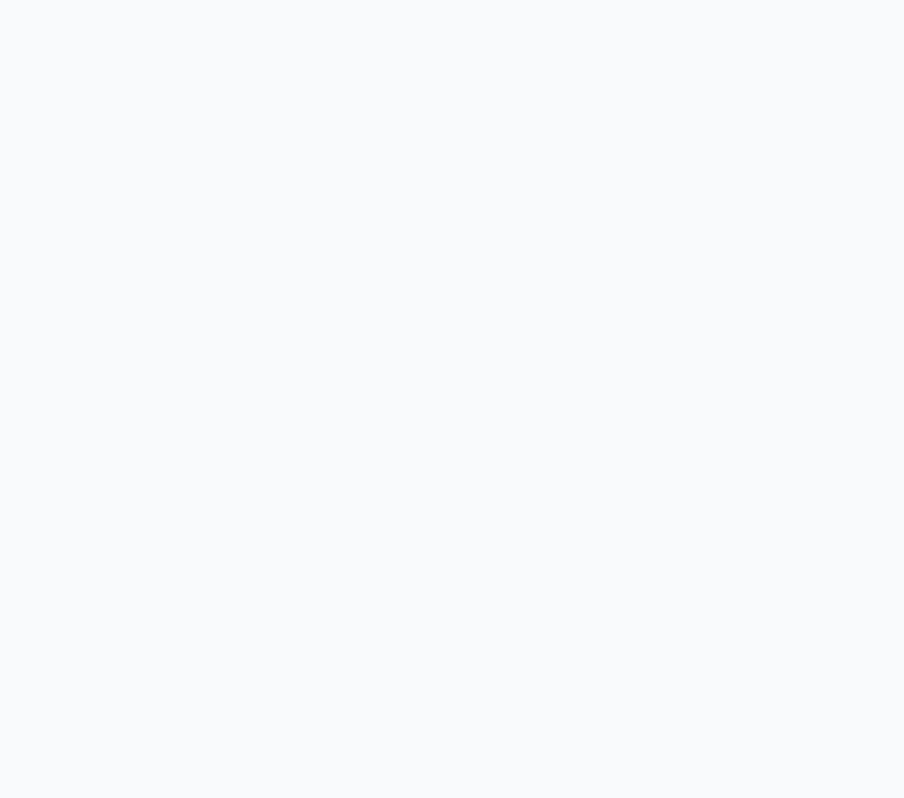
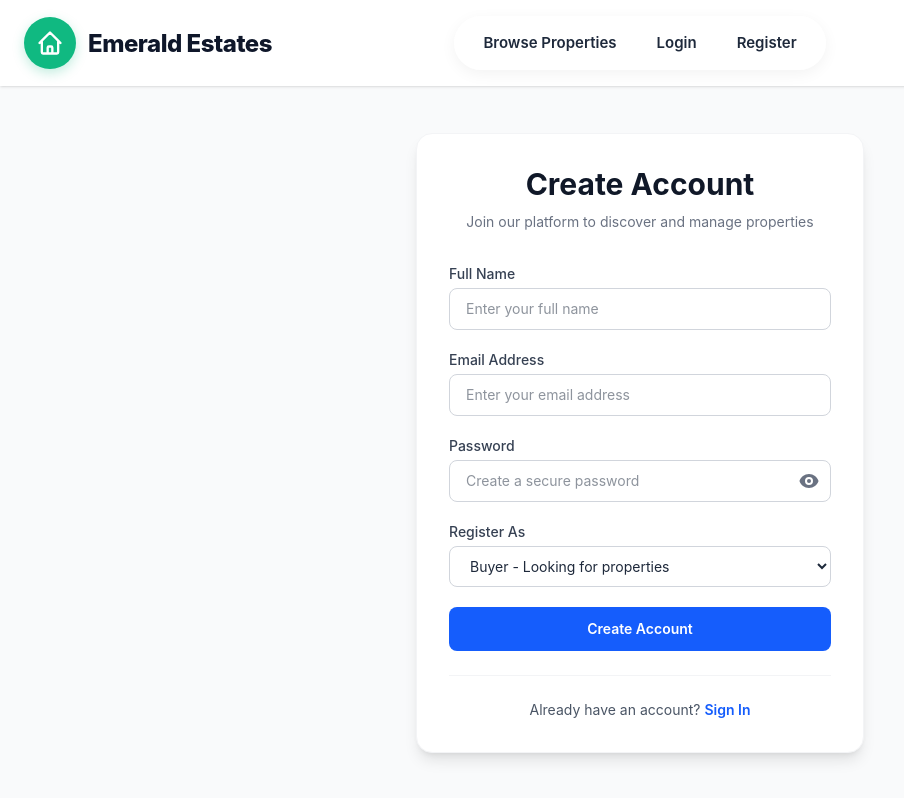
Before and after one commit to yhprasadhew/RealEstate-mern, a React (Vite) app in the folder frontend/: page /register in a window 1280 px wide. Before the commit this address had no page. Shown: the whole page, without its empty margins (0-904 px from the left). Built offline with nearby package versions, Linux system fonts and the light colour scheme.

Commit message:
Register page (frontend) implemented

```diff
--- a/frontend/src/App.jsx
+++ b/frontend/src/App.jsx
@@ -2,11 +2,14 @@ import { Routes, Route } from "react-router-dom";
 import LandingPage from "./pages/shared/landingPage";
 import Properties from "./pages/shared/Properties";
 import PropertyDetails from "./pages/shared/PropertyDetails";
+import Register from "./pages/auth/Register";
 
 const App = () => {
   return (
     <div>
       <Routes>
+
+        <Route path = "/register" element={<Register/>} />
         <Route path="/" element={<LandingPage />} />
         <Route path ="/properties" element={<Properties/> } />
          <Route path ="/properties/:id" element={<PropertyDetails/> } />
--- /dev/null
+++ b/frontend/src/pages/auth/Register.jsx
@@ -0,0 +1,227 @@
+import React, { useState } from "react";
+import { useNavigate, Link } from "react-router-dom";
+import { HiEye, HiEyeOff } from "react-icons/hi";
+import Navbar from "../../components/common/Navbar";
+import { useAuth } from "../../context/AuthContext";
+
+const Register = () => {
+  const [formData, setFormData] = useState({
+    name: "",
+    email: "",
+    password: "",
+    role: "buyer",
+  });
+
+  const [error, setError] = useState("");
+  const [success, setSuccess] = useState("");
+  const [isLoading, setIsLoading] = useState(false);
+  const [showPassword, setShowPassword] = useState(false);
+
+  const { register } = useAuth();
+  const navigate = useNavigate();
+
+  const handleChange = (e) => {
+    setFormData({
+      ...formData,
+      [e.target.name]: e.target.value,
+    });
+
+    setError("");
+    setSuccess("");
+  };
+
+  const handleSubmit = async (e) => {
+    e.preventDefault();
+
+    setIsLoading(true);
+    setError("");
+    setSuccess("");
+
+    try {
+      const result = await register(formData);
+
+      if (result.success) {
+        setSuccess(
+          "Registration successful! Redirecting to email verification..."
+        );
+
+        setTimeout(() => {
+          navigate("/verify-email", {
+            state: { email: formData.email },
+          });
+        }, 1500);
+      } else {
+        setError(result.message || "Registration failed");
+      }
+    } catch (err) {
+      setError(err.message || "Something went wrong");
+    } finally {
+      setIsLoading(false);
+    }
+  };
+
+  return (
+    <div className="min-h-screen bg-gray-50 flex flex-col">
+      <Navbar />
+
+      <div className="flex-1 flex items-center justify-center px-4 py-8">
+        <div className="w-full max-w-md bg-white rounded-2xl shadow-lg border border-gray-100 p-6 sm:p-8">
+
+          {/* Header */}
+          <div className="text-center mb-8">
+            <h1 className="text-3xl font-bold text-gray-900">
+              Create Account
+            </h1>
+            <p className="mt-2 text-sm text-gray-500">
+              Join our platform to discover and manage properties
+            </p>
+          </div>
+
+          {/* Error Message */}
+          {error && (
+            <div className="mb-4 rounded-lg border border-red-200 bg-red-50 px-4 py-3 text-sm text-red-700">
+              {error}
+            </div>
+          )}
+
+          {/* Success Message */}
+          {success && (
+            <div className="mb-4 rounded-lg border border-green-200 bg-green-50 px-4 py-3 text-sm text-green-700">
+              {success}
+            </div>
+          )}
+
+          {/* Registration Form */}
+          <form onSubmit={handleSubmit} className="space-y-5">
+
+            {/* Full Name */}
+            <div>
+              <label
+                htmlFor="name"
+                className="block text-sm font-medium text-gray-700 mb-1"
+              >
+                Full Name
+              </label>
+
+              <input
+                id="name"
+                type="text"
+                name="name"
+                placeholder="Enter your full name"
+                value={formData.name}
+                onChange={handleChange}
+                required
+                className="w-full rounded-lg border border-gray-300 px-4 py-2.5 text-sm focus:border-blue-500 focus:ring-2 focus:ring-blue-500 focus:outline-none transition"
+              />
+            </div>
+
+            {/* Email */}
+            <div>
+              <label
+                htmlFor="email"
+                className="block text-sm font-medium text-gray-700 mb-1"
+              >
+                Email Address
+              </label>
+
+              <input
+                id="email"
+                type="email"
+                name="email"
+                placeholder="Enter your email address"
+                value={formData.email}
+                onChange={handleChange}
+                required
+                className="w-full rounded-lg border border-gray-300 px-4 py-2.5 text-sm focus:border-blue-500 focus:ring-2 focus:ring-blue-500 focus:outline-none transition"
+              />
+            </div>
+
+            {/* Password */}
+            <div>
+              <label
+                htmlFor="password"
+                className="block text-sm font-medium text-gray-700 mb-1"
+              >
+                Password
+              </label>
+
+              <div className="relative">
+                <input
+                  id="password"
+                  type={showPassword ? "text" : "password"}
+                  name="password"
+                  placeholder="Create a secure password"
+                  value={formData.password}
+                  onChange={handleChange}
+                  required
+                  className="w-full rounded-lg border border-gray-300 px-4 py-2.5 pr-12 text-sm focus:border-blue-500 focus:ring-2 focus:ring-blue-500 focus:outline-none transition"
+                />
+
+                <button
+                  type="button"
+                  onClick={() => setShowPassword(!showPassword)}
+                  className="absolute right-3 top-1/2 -translate-y-1/2 text-gray-500 hover:text-gray-700"
+                >
+                  {showPassword ? (
+                    <HiEyeOff size={20} />
+                  ) : (
+                    <HiEye size={20} />
+                  )}
+                </button>
+              </div>
+            </div>
+
+            {/* Role */}
+            <div>
+              <label
+                htmlFor="role"
+                className="block text-sm font-medium text-gray-700 mb-1"
+              >
+                Register As
+              </label>
+
+              <select
+                id="role"
+                name="role"
+                value={formData.role}
+                onChange={handleChange}
+                className="w-full rounded-lg border border-gray-300 px-4 py-2.5 text-sm focus:border-blue-500 focus:ring-2 focus:ring-blue-500 focus:outline-none transition"
+              >
+                <option value="buyer">
+                  Buyer - Looking for properties
+                </option>
+                <option value="seller">
+                  Seller - Listing properties
+                </option>
+              </select>
+            </div>
+
+            {/* Register Button */}
+            <button
+              type="submit"
+              disabled={isLoading}
+              className="w-full rounded-lg bg-blue-600 px-4 py-3 text-sm font-semibold text-white hover:bg-blue-700 transition disabled:opacity-50 disabled:cursor-not-allowed"
+            >
+              {isLoading ? "Creating Account..." : "Create Account"}
+            </button>
+          </form>
+
+          {/* Login Link */}
+          <div className="mt-6 border-t border-gray-100 pt-6 text-center">
+            <p className="text-sm text-gray-600">
+              Already have an account?{" "}
+              <Link
+                to="/login"
+                className="font-semibold text-blue-600 hover:text-blue-700"
+              >
+                Sign In
+              </Link>
+            </p>
+          </div>
+        </div>
+      </div>
+    </div>
+  );
+};
+
+export default Register;
```
